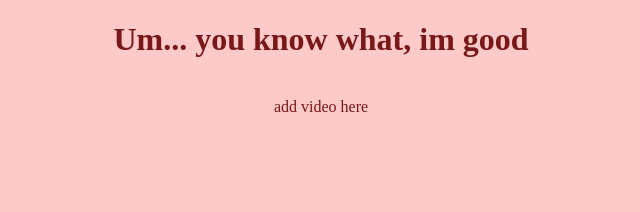
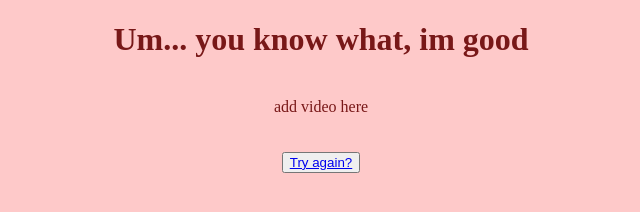
Before and after one commit to PetraCat/Choose-Your-Own, a plain HTML site: page nothankyou.html in a window 1280 px wide. Shown: the whole page, without its empty margins (319-959 px from the left). Drawn offline with Linux system fonts and the light colour scheme.

Commit message:
Update nothankyou.html

```diff
--- a/nothankyou.html
+++ b/nothankyou.html
@@ -7,7 +7,11 @@
     <br>
       add video here
     <br>
-
+      <br>
+      <br>
+       <button>
+   <a href="adventurestart.html"> Try again?</a>
+</button>
     </center>
 
   </body>
```
